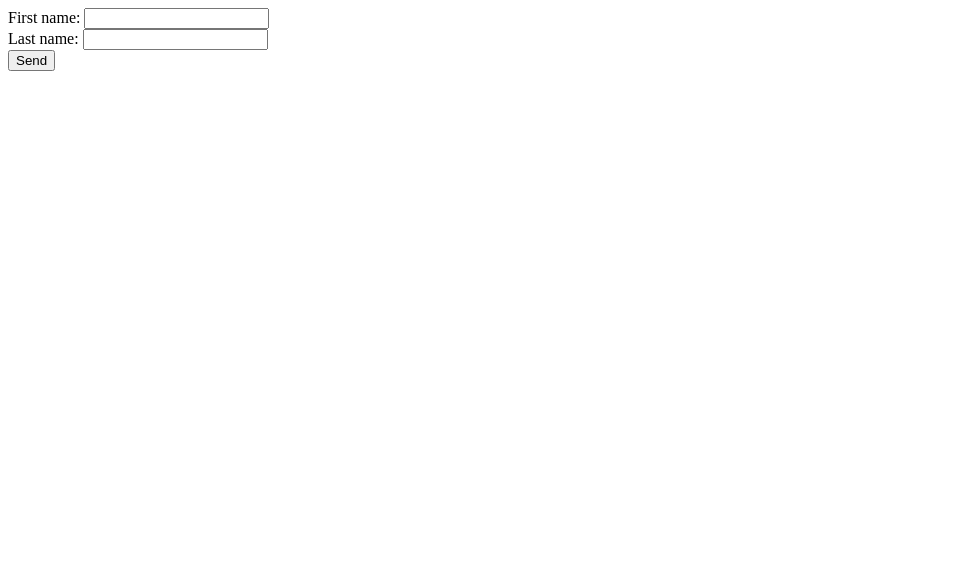
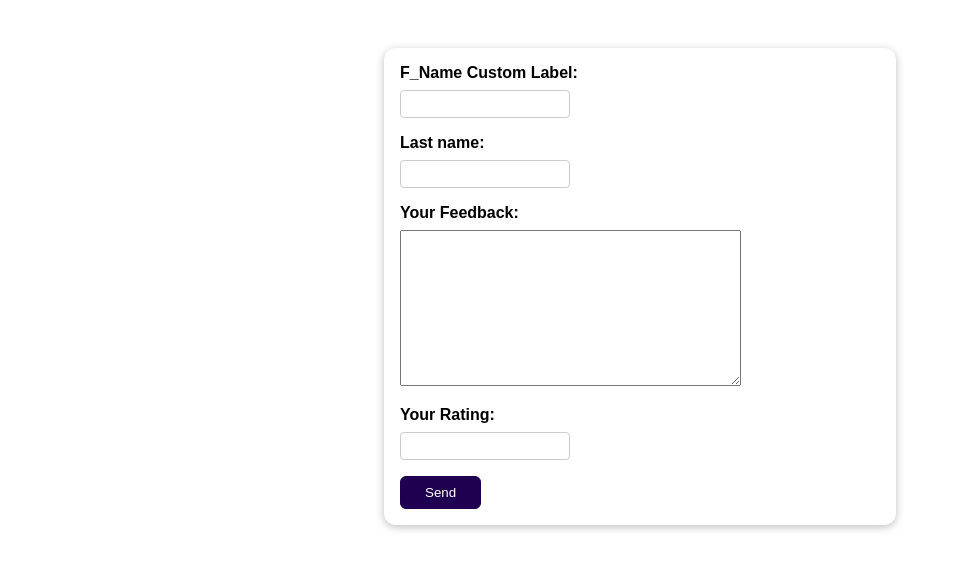
Before and after one commit to aguttero/lrn_django_mbp, a Django app: page /reviews/ in a window 1280 px wide. Shown: the top 570 px of the page, without its empty margins (0-955 px from the left). Run offline with Django 5.2, Linux system fonts and the light colour scheme.

Commit message:
complete review form - session 144

```diff
--- a/mychallenge/reviews/forms.py
+++ b/mychallenge/reviews/forms.py
@@ -1,5 +1,10 @@
 from django import forms
 
 class ReviewForm(forms.Form):
-    first_name = forms.CharField(max_length=100, required=False)
-    last_name = forms.CharField(max_length=100)
+    first_name = forms.CharField(max_length=100, required=False, label="F_Name Custom Label")
+    last_name = forms.CharField(max_length=100, error_messages={
+        "required": "Custom - This field needs a value",
+        "max_length": "Custome - Please shorter field"
+    })
+    review_text = forms.CharField(label="Your Feedback", widget=forms.Textarea, max_length=200)
+    rating = forms.IntegerField(label="Your Rating", min_value=1, max_value=5)
--- /dev/null
+++ b/mychallenge/reviews/static/reviews/styles.css
@@ -0,0 +1,70 @@
+body {
+  font-family: sans-serif;
+  margin: 0;
+}
+
+form {
+  margin: 3rem auto;
+  width: 90%;
+  max-width: 30rem;
+  padding: 1rem;
+  border-radius: 12px;
+  background-color: white;
+  box-shadow: 0 2px 8px rgba(0, 0, 0, 0.26);
+}
+
+button {
+  cursor: pointer;
+  padding: 0.5rem 1.5rem;
+  border-radius: 6px;
+  background-color: #1f0050;
+  color: white;
+  border: 1px solid #1f0050;
+}
+
+button:hover,
+button:active {
+  background-color: #320777;
+  border-color: #320777;
+}
+
+.form-control {
+  margin-bottom: 1rem;
+}
+
+.form-control input {
+  font: inherit;
+  padding: 0.25rem;
+  border-radius: 4px;
+  border: 1px solid #ccc;
+  display: block;
+  width: 10rem;
+}
+
+.form-control input:focus {
+  border-color: #1f0050;
+  outline: none;
+  background-color: #f4eeff;
+}
+
+.form-control label {
+  font-weight: bold;
+  display: block;
+  margin-bottom: 0.5rem;
+}
+
+.errorlist {
+  list-style: none;
+  margin: 0.5rem 0;
+  padding: 0;
+  color: #680000;
+}
+
+.errors input {
+  border-color: #680000;
+  background-color: #fde3e3;
+}
+
+.errors label {
+  color: #680000;
+}
--- a/mychallenge/reviews/templates/reviews/review.html
+++ b/mychallenge/reviews/templates/reviews/review.html
@@ -1,9 +1,12 @@
+{% load static %}
 <!DOCTYPE html>
+
 <html lang="en">
 <head>
   <meta charset="UTF-8">
   <meta name="viewport" content="width=device-width, initial-scale=1.0">
   <title>Your Review</title>
+  <link rel="stylesheet" href="{% static "reviews/styles.css" %}">
 </head>
 <body>
   {% comment %} # ation allows to change the request URL for the submit {% endcomment %}
@@ -17,7 +20,14 @@
     {% comment %} <label for="username">Your name</label>
     <input id="username" name="form_item_name" type="text"> {% endcomment %}
     {% comment %} V02 with django form class {% endcomment %}
-    {{ form }}
+
+    {% for field in form  %}
+      <div class="form-control {% if field.errors %} errors {% endif %}">
+      {{ field.label_tag }}
+      {{ field }}
+      {{ field.errors }}
+      </div>
+    {% endfor %}
     <button type="submit">Send</button>
   </form>
 </body>
--- a/mychallenge/reviews/views.py
+++ b/mychallenge/reviews/views.py
@@ -37,7 +37,8 @@ def review(request):
             print("django form data:", form_01.cleaned_data)
             return HttpResponseRedirect ("thank-you")
 
-    form_01 = ReviewForm()
+    else:
+        form_01 = ReviewForm()
 
     return render(request, "reviews/review.html", {
         "form": form_01
```
